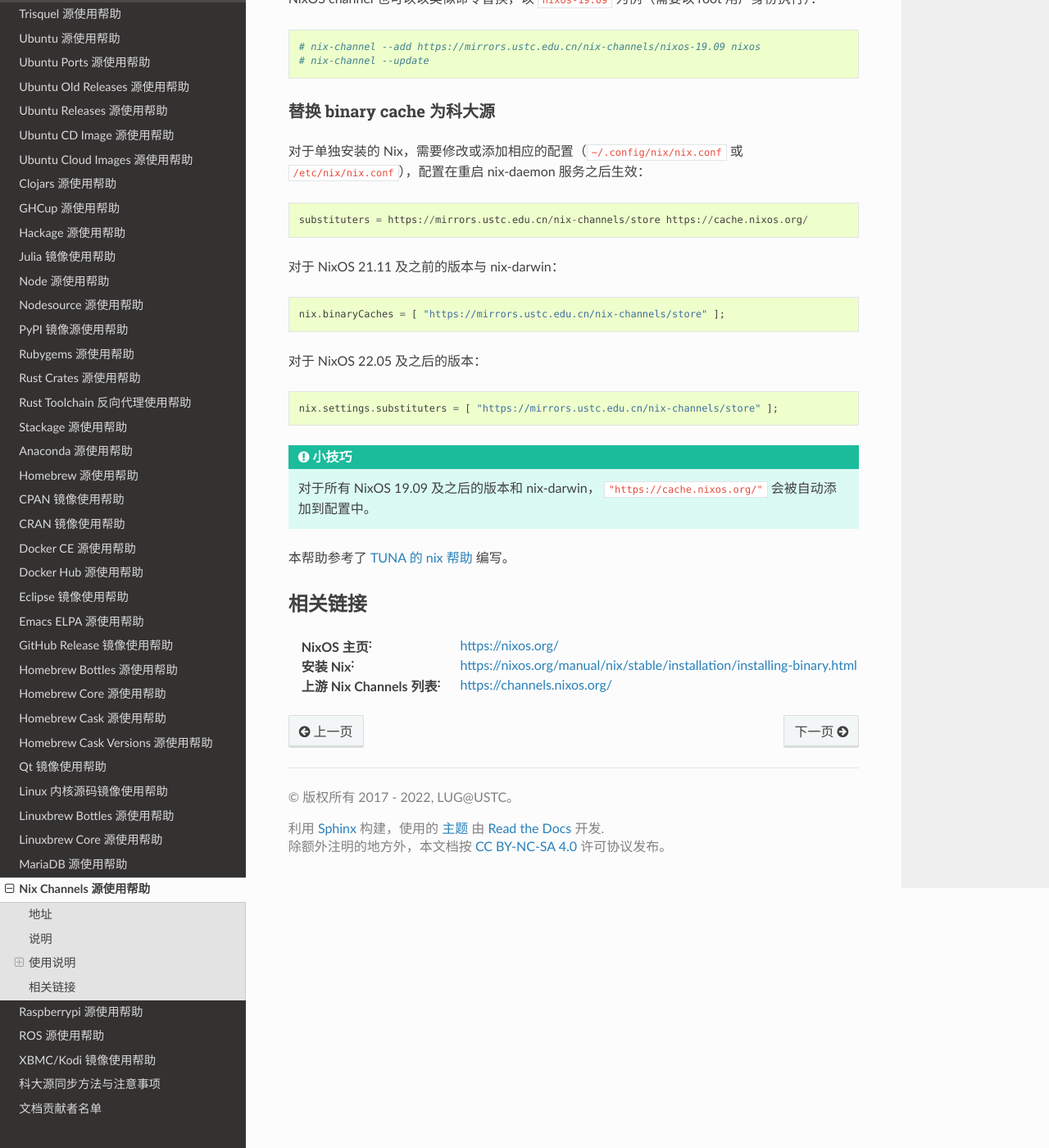
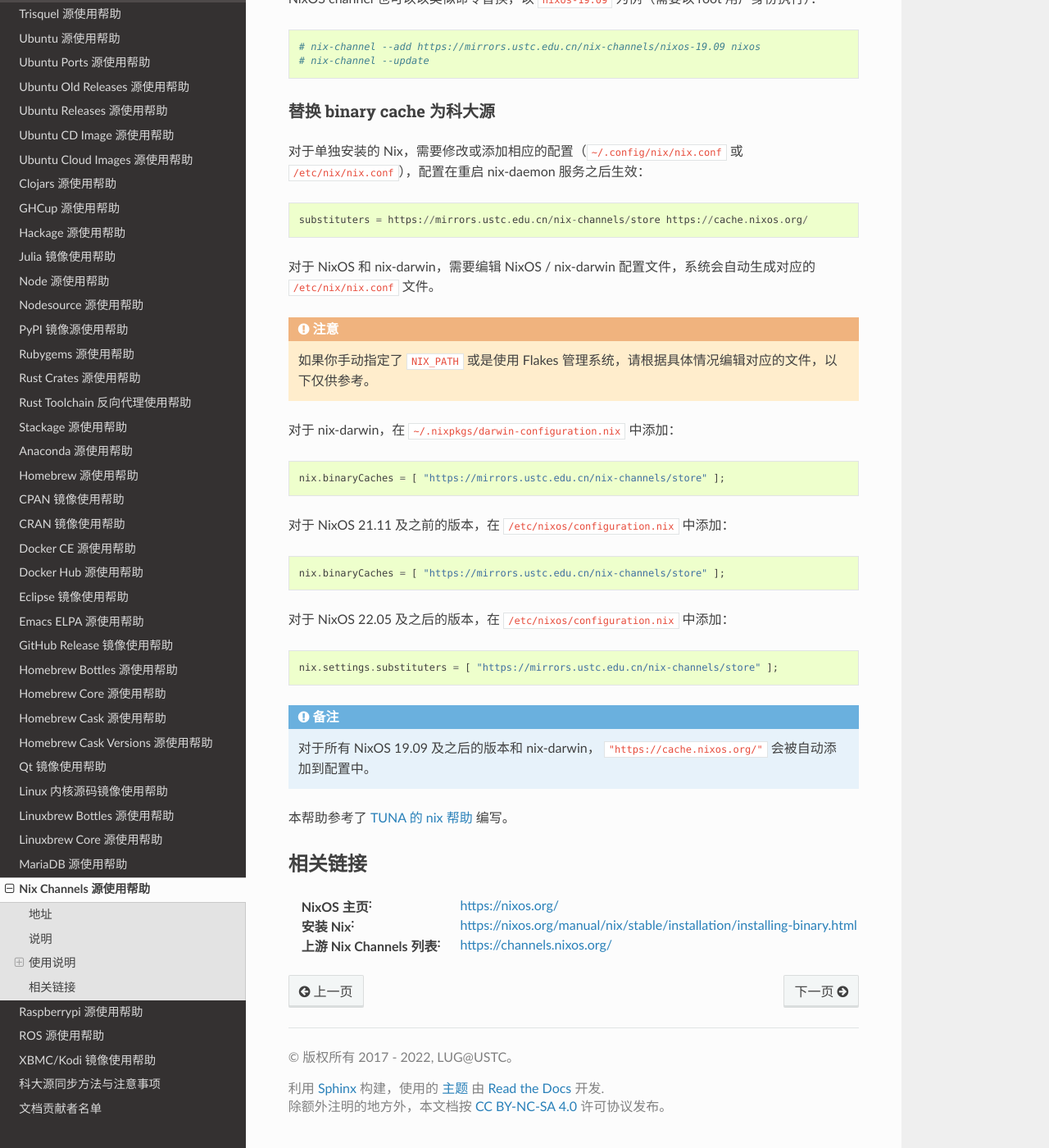
Before and after one commit to ustclug/mirrorhelp, a Sphinx documentation site: the page built from source/nix-channels.rst, in a window 1280 px wide and 1400 px high, scrolled down 663 px. Shown: the whole window at 82% size. Built offline with Sphinx 7.4.7 and the Read the Docs theme 2.0.0, drawn with Linux system fonts in a browser that asks for light colours; pages that are not in the unit, such as notebooks, are missing from menus.

Commit message:
nix-channels: mention configuration.nix

```diff
--- a/source/nix-channels.rst
+++ b/source/nix-channels.rst
@@ -42,19 +42,30 @@
 
     substituters = https://mirrors.ustc.edu.cn/nix-channels/store https://cache.nixos.org/
 
-对于 NixOS 21.11 及之前的版本与 nix-darwin：
+对于 NixOS 和 nix-darwin，需要编辑 NixOS / nix-darwin 配置文件，系统会自动生成对应的 ``/etc/nix/nix.conf`` 文件。
+
+.. attention::
+    如果你手动指定了 ``NIX_PATH`` 或是使用 Flakes 管理系统，请根据具体情况编辑对应的文件，以下仅供参考。
+
+对于 nix-darwin，在 ``~/.nixpkgs/darwin-configuration.nix`` 中添加：
 
 ::
 
     nix.binaryCaches = [ "https://mirrors.ustc.edu.cn/nix-channels/store" ];
 
-对于 NixOS 22.05 及之后的版本：
+对于 NixOS 21.11 及之前的版本，在 ``/etc/nixos/configuration.nix`` 中添加：
+
+::
+
+    nix.binaryCaches = [ "https://mirrors.ustc.edu.cn/nix-channels/store" ];
+
+对于 NixOS 22.05 及之后的版本，在 ``/etc/nixos/configuration.nix`` 中添加：
 
 ::
 
     nix.settings.substituters = [ "https://mirrors.ustc.edu.cn/nix-channels/store" ];
 
-.. tip::
+.. note::
     对于所有 NixOS 19.09 及之后的版本和 nix-darwin， ``"https://cache.nixos.org/"`` 会被自动添加到配置中。
 
 本帮助参考了 `TUNA 的 nix 帮助 <https://mirrors.tuna.tsinghua.edu.cn/help/nix/>`_ 编写。
```
